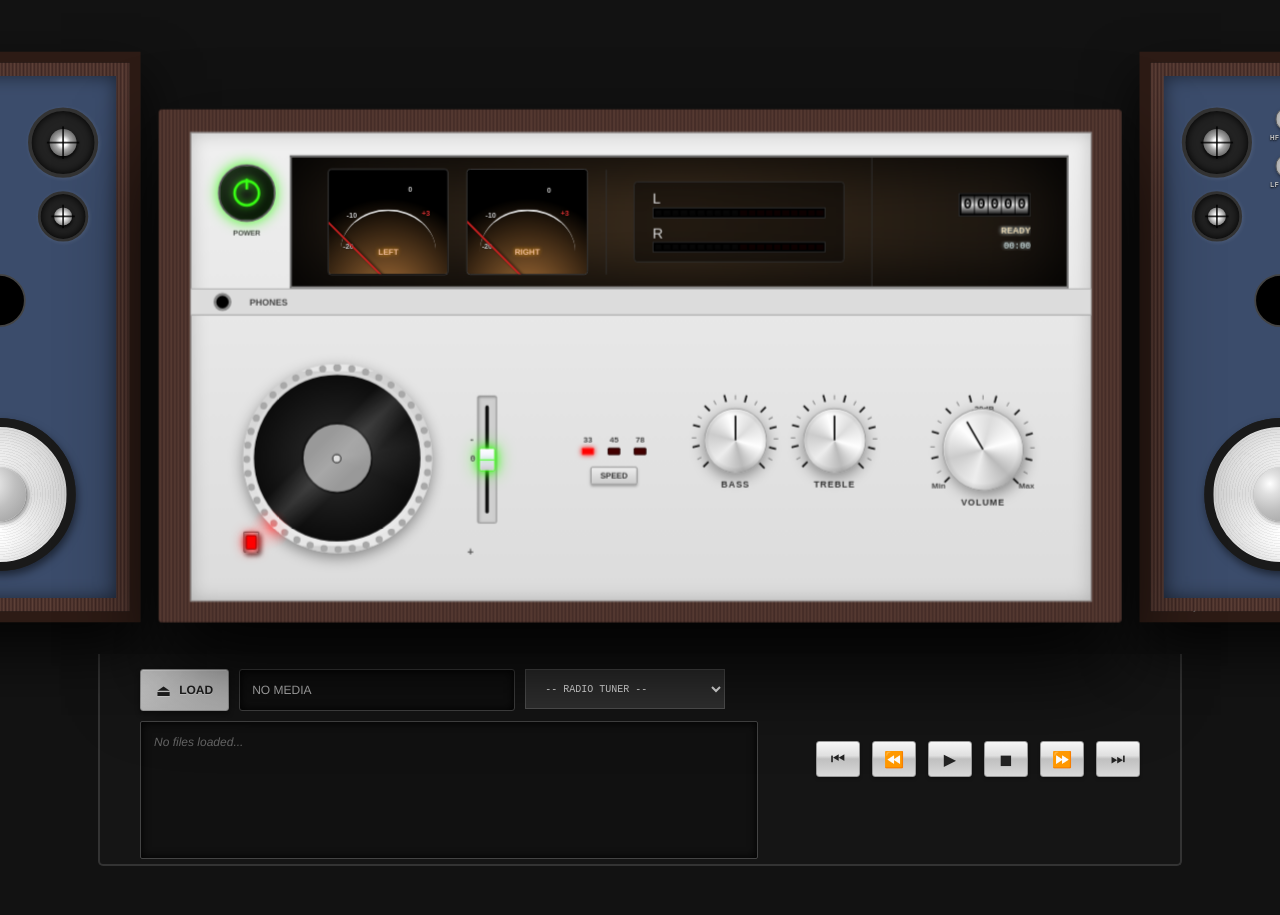
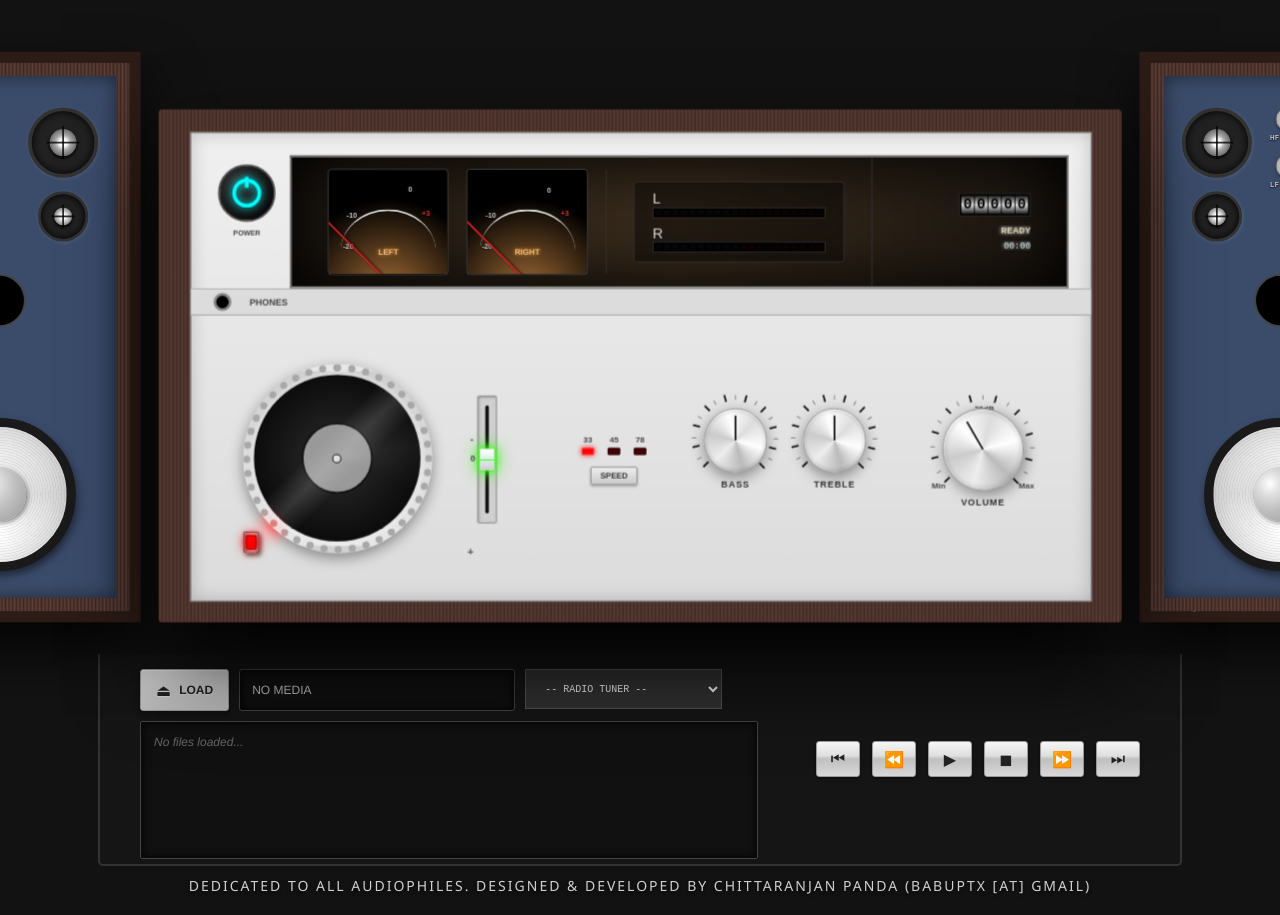
Before and after one commit to Babuptx/my-amp-sx900, a plain HTML site: page Index.html in a window 1280 px wide. Both pictures are taken after a click on the element 246 px from the left and 193 px from the top of the page. Shown: the top 915 px of the page. Before the commit the page ends 866 px from the top, so only its background shows below. Drawn offline with Linux system fonts and the light colour scheme.

Commit message:
updated dedication

```diff
--- a/Index.html
+++ b/Index.html
@@ -3,7 +3,7 @@
 <head>
 <meta charset="UTF-8">
 <meta name="viewport" content="width=device-width, initial-scale=1.0">
-<title>Hi-Res Digital System V1.3</title>
+<title>Hi-Res Digital System V1.4</title>
 <style>
     :root {
         --wood-dark: #3e2723;
@@ -33,6 +33,12 @@
         --eye-on: #3f3;
         --eye-glow: #7f7;
         --eye-shadow-bg: #000;
+
+        /* Power Button Colors */
+        --power-btn-off: radial-gradient(circle at 30% 30%, #666 0%, #444 50%, #222 100%);
+        --power-btn-on: radial-gradient(circle at 30% 30%, #333 0%, #000 100%);
+        --power-icon-off: #ccc;
+        --power-icon-on: #00ffff;
     }
 
     body {
@@ -392,9 +398,10 @@
     .power-btn-large {
         width: 60px; height: 60px; /* Bigger */
         border-radius: 50%;
-        background: radial-gradient(circle at 30% 30%, #444, #111);
-        border: 2px solid #333;
-        box-shadow: 0 5px 15px rgba(0,0,0,0.5), inset 0 2px 5px rgba(255,255,255,0.1);
+        /* OFF State: Dark Gunmetal Body */
+        background: var(--power-btn-off);
+        border: 2px solid #666;
+        box-shadow: 0 4px 8px rgba(0,0,0,0.6), inset 0 1px 2px rgba(255,255,255,0.3);
         display: flex; justify-content: center; align-items: center;
         cursor: pointer;
         transition: all 0.3s cubic-bezier(0.175, 0.885, 0.32, 1.275);
@@ -405,23 +412,23 @@
     /* Power Symbol inside Button */
     .power-symbol {
         width: 24px; height: 24px;
-        border: 3px solid #333; /* Dark when off */
+        border: 4px solid var(--power-icon-off); /* Thicker & Light Grey */
         border-radius: 50%; border-top-color: transparent;
         position: relative; transition: all 0.5s;
     }
     .power-symbol::after {
-        content: ''; position: absolute; top: -4px; left: 50%; transform: translateX(-50%);
-        width: 3px; height: 12px; background: #333; transition: all 0.5s;
+        content: ''; position: absolute; top: -6px; left: 50%; transform: translateX(-50%);
+        width: 4px; height: 12px; background: var(--power-icon-off); transition: all 0.5s;
     }
 
     /* ON STATE GLOW */
     .receiver.powered-on .power-btn-large {
-        background: radial-gradient(circle at 30% 30%, #222, #000);
-        box-shadow: 0 0 15px var(--neon-green), inset 0 0 20px rgba(57, 255, 20, 0.2);
+        background: var(--power-btn-on);
+        box-shadow: 0 0 15px var(--power-on-neon), inset 0 0 20px rgba(57, 255, 20, 0.2);
         border-color: #555;
     }
-    .receiver.powered-on .power-symbol { border-color: var(--neon-green); filter: drop-shadow(0 0 5px var(--neon-green)); }
-    .receiver.powered-on .power-symbol::after { background: var(--neon-green); }
+    .receiver.powered-on .power-symbol { border-color: var(--power-icon-on); filter: drop-shadow(0 0 5px var(--power-icon-on)); }
+    .receiver.powered-on .power-symbol::after { background: var(--power-icon-on); }
 
     .control-deck { width: 1000px; height: 180px; background: #151515; border: 2px solid #333; border-top: none; padding: 15px 40px; display: flex; flex-direction: row; justify-content: space-between; align-items: flex-start; margin-top: 0; border-radius: 0 0 5px 5px; }
     .deck-left { display: flex; flex-direction: column; gap: 10px; width: 60%; }
@@ -445,6 +452,23 @@
     .transport-btn:hover { background: linear-gradient(to bottom, #ffffff 0%, #e0e0e0 100%); }
     .transport-btn:active { transform: translateY(1px); box-shadow: inset 0 1px 2px rgba(0,0,0,0.3); background: var(--btn-silver-active); }
     .transport-btn.playing { color: #00c700; text-shadow: 0 0 5px #00ff00; background: #e0ffe0; border-color: #00c700; }
+
+    /* CREDIT FOOTER */
+    .credit-footer {
+        width: 100%;
+        text-align: center;
+        margin-top: 10px;
+        font-family: 'Segoe UI', Helvetica, Arial, sans-serif;
+        font-size: 14px;
+        color: #ffffff;
+        letter-spacing: 2px;
+        text-transform: uppercase;
+        text-shadow: 0 2px 4px rgba(0,0,0,0.8);
+        opacity: 0.8;
+        user-select: text;
+        cursor: text;
+        padding-bottom: 20px; /* Added padding for bottom spacing */
+    }
 
 </style>
 </head>
@@ -608,10 +632,10 @@
                 <option value="">-- RADIO TUNER --</option>
                 <option value="https://funasia.streamguys1.com/live-1">1. FunAsiA Radio</option>
                 <option value="http://strm112.1.fm/bombaybeats_mobile_mp3">2. Bombay Beats</option>
-                <option value="https://radio.garden/api/ara/content/listen/Fcq2lp3a/channel.mp3">3. Mohammed Rafi Radio (Classics)</option>
+                <option value="https://prclive1.listenon.in/Hindi">3. Radio City Hindi</option>
                 <option value="http://stream.kissfm.de/kissfm/mp3-128/">4. KISS FM (Hits)</option>
-                <option value="http://media-ice.musicradio.com/CapitalMP3">5. Capital UK</option>
-                <option value="http://media-ice.musicradio.com/ClassicFMMP3">6. Classic FM</option>
+                <option value="https://radio.garden/api/ara/content/listen/HCWLk25l/channel.mp3">5. Lata Mangeshkar Radio</option>
+                <option value="https://stream.zeno.fm/wn2k922222quv">6. Vividh Bharati (AIR)</option>
             </select>
         </div>
         <div class="playlist-screen" id="playlistDisplay"><div style="padding:5px; color:#666; font-style:italic;">No files loaded...</div></div>
@@ -626,6 +650,10 @@
             <button class="transport-btn" id="btnNext" title="Next Song">⏭</button>
         </div>
     </div>
+</div>
+
+<div class="credit-footer">
+    Dedicated to all Audiophiles. Designed & Developed by Chittaranjan Panda (babuptx [at] gmail)
 </div>
 
 <audio id="audioElement" crossorigin="anonymous"></audio>
```
